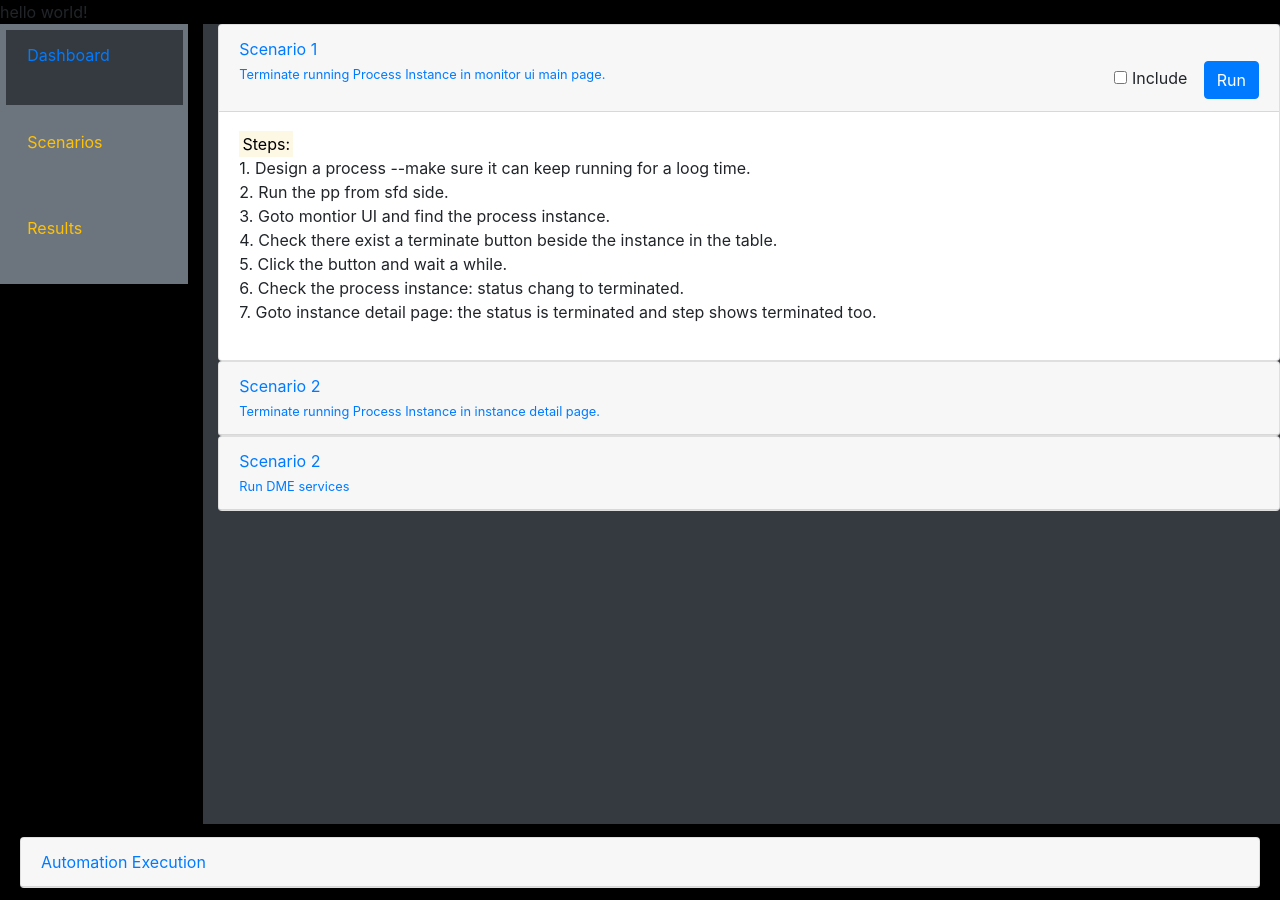
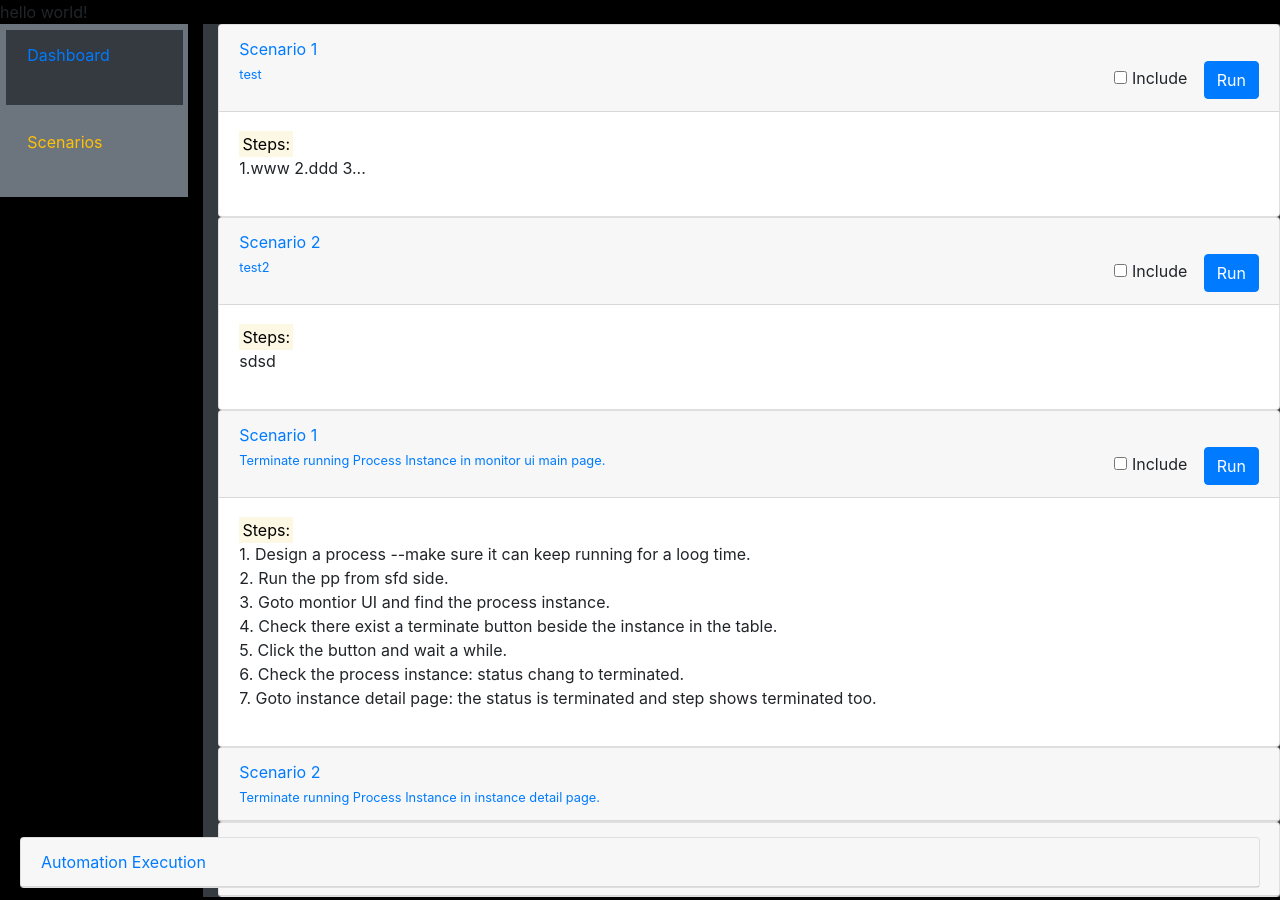
Before and after one commit to Leon-Fang/QASAP, a Django app: page /testing/activities/UiAuto/ in a window 1280 px wide. Run offline with Django 3.2, Linux system fonts and the light colour scheme; data comes from the database, SQL or seed files in the repository; both versions use the stored data as it was after the commit; some libraries are stand-ins or nearby versions.

Commit message:
add frontend shwo auto scenarios feature

```diff
--- /dev/null
+++ b/Design/mima.txt
@@ -0,0 +1 @@
+admin/P...01
--- a/QAWeb/UiAuto/admin.py
+++ b/QAWeb/UiAuto/admin.py
@@ -4,7 +4,7 @@ from UiAuto.models import UIAutoScenario,UIAutoCode
 # Register your models here.
 class UIAutoSAdmin(admin.ModelAdmin):
     actions_on_bottom = True
-
+    fields =('scenarioId','desc','steps')
 class UIAutoCAdmin(admin.ModelAdmin):
     actions_on_bottom = True
 
--- a/QAWeb/UiAuto/models.py
+++ b/QAWeb/UiAuto/models.py
@@ -11,6 +11,10 @@ class UIAutoScenario(models.Model):
     steps = models.TextField('Scenario steps')
     createDate=models.DateTimeField(auto_now_add=True)
     lastUdpateDate=models.DateTimeField(auto_now=True)
+
+    def __str__(self):
+        return self.desc
+
 
     class Meta:
         db_table='UIAutoScenario'
--- a/QAWeb/UiAuto/views.py
+++ b/QAWeb/UiAuto/views.py
@@ -1,8 +1,13 @@
 from django.shortcuts import render
+
+from . import models
 
 # Create your views here.
 
 def index(request):
+    Sces = models.UIAutoScenario.objects.all()
+
     context={}
     context['hi'] = 'hello world!'
+    context['Scenarios'] = Sces
     return render(request,'UIAuto/UIAuto.html',context)
--- a/QAWeb/templates/UIAuto/UIAuto.html
+++ b/QAWeb/templates/UIAuto/UIAuto.html
@@ -45,15 +45,44 @@
               <a class="nav-link text-warning" href="#">Scenarios</a>
               </br>
             </li>
-            <li class="nav-item ">
-              <a class="nav-link text-warning" href="#">Results</a>
-              </br>
-            </li>
           </ul>
         </div>
 
        <div class="col-xs-10 col-sm-10 col-md-10 col-lg-10 bg-dark">
             <div id="accordion">
+
+              {% for sce in Scenarios %}
+
+                <div class="card">
+                  <div class="card-header">
+                    <a class="card-link" data-toggle="collapse" href="#collapse{{ forloop.counter }}">
+                      Scenario {{ forloop.counter }} </br>
+                      <small>{{ sce.desc|truncatewords:"50"}}</small>
+                    </a>
+                    <div class="float-right">
+                      <div class="form-check form-check-inline">
+                        <label class="form-check-label">
+                          <input type="checkbox" class="form-check-input" value="">Include
+                        </label>
+                      </div>
+                      <a name="" id="" class="btn btn-primary" href="#" role="button">
+                        <span> Run</span>
+                      </a>
+                      </br>
+                    </div>
+                  </div>
+                  <div id="collapse{{ forloop.counter }}" class="collapse show" data-parent="#accordion">
+                    <div class="card-body">
+                      <p>
+                      <mark>Steps:</mark></br>
+                        {{ sce.steps }}
+                      </p>
+                    </div>
+                  </div>
+                </div>
+
+              {% endfor %}
+
               <div class="card">
                 <div class="card-header">
                   <a class="card-link" data-toggle="collapse" href="#collapseOne">
```
Also changed, not shown: QAWeb/db.sqlite3.
